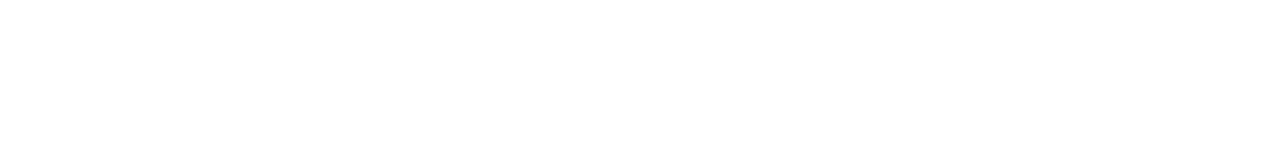
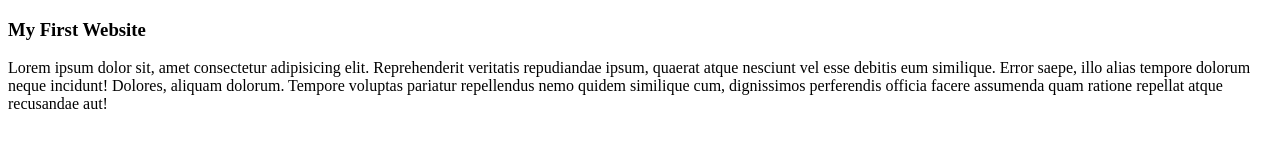
Before and after one commit to ahmed-shihab2018/my-simple-website, a plain HTML site: page index.html in a window 1280 px wide. Drawn offline with Linux system fonts and the light colour scheme.

Commit message:
modified the html and the css file

```diff
--- a/index.css
+++ b/index.css
@@ -0,0 +1,4 @@
+div{
+    color: aliceblue;
+    background-color: tomato;
+}
--- a/index.html
+++ b/index.html
@@ -3,9 +3,12 @@
 <head>
     <meta charset="UTF-8">
     <meta name="viewport" content="width=device-width, initial-scale=1.0">
-    <title>Document</title>
+    <title>Live Website with GitHub</title>
 </head>
 <body>
-
+    <div>
+        <h3>My First Website</h3>
+        <p>Lorem ipsum dolor sit, amet consectetur adipisicing elit. Reprehenderit veritatis repudiandae ipsum, quaerat atque nesciunt vel esse debitis eum similique. Error saepe, illo alias tempore dolorum neque incidunt! Dolores, aliquam dolorum. Tempore voluptas pariatur repellendus nemo quidem similique cum, dignissimos perferendis officia facere assumenda quam ratione repellat atque recusandae aut!</p>
+    </div>
 </body>
 </html>
```
